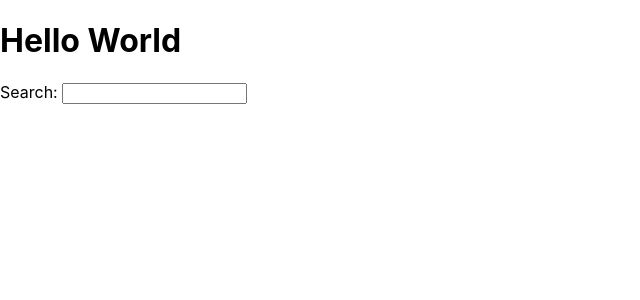
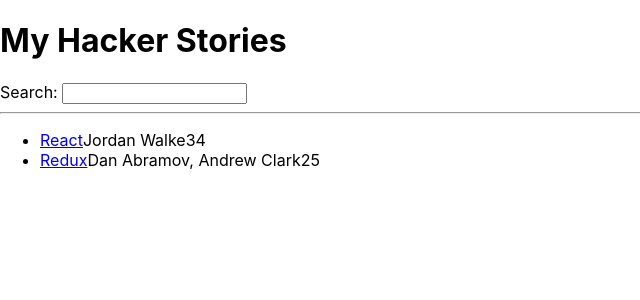
Before and after one commit to DoinaFitchevici/hacker-stories, a React (Create React App) app: page / in a window 1280 px wide. Shown: the top 300 px of the page, without its empty margins (0-640 px from the left). Built offline with nearby package versions, Linux system fonts and the light colour scheme.

Commit message:
Lists in React

```diff
--- a/src/App.js
+++ b/src/App.js
@@ -1,16 +1,48 @@
 import * as React from "react";
 
-function getTitle(title) {
-  return title;
-}
+const list = [
+  {
+    title: "React",
+    url: "https://reactjs.org/",
+    author: "Jordan Walke",
+    num_comments: 3,
+    points: 4,
+    objectID: 0,
+  },
+  {
+    title: "Redux",
+    url: "https://redux.js.org/",
+    author: "Dan Abramov, Andrew Clark",
+    num_comments: 2,
+    points: 5,
+    objectID: 1,
+  },
+];
 
 function App() {
   return (
     <div>
-      <h1>Hello {getTitle("World")}</h1>
+      <h1>My Hacker Stories</h1>
 
       <label htmlFor="search">Search: </label>
       <input id="search" type="text" />
+
+      <hr />
+
+      <ul>
+        {list.map(function (item) {
+          return (
+            <li key={item.objectID}>
+              <span>
+                <a href={item.url}>{item.title}</a>
+              </span>
+              <span>{item.author}</span>
+              <span>{item.num_comments}</span>
+              <span>{item.points}</span>
+            </li>
+          );
+        })}
+      </ul>
     </div>
   );
 }
```
